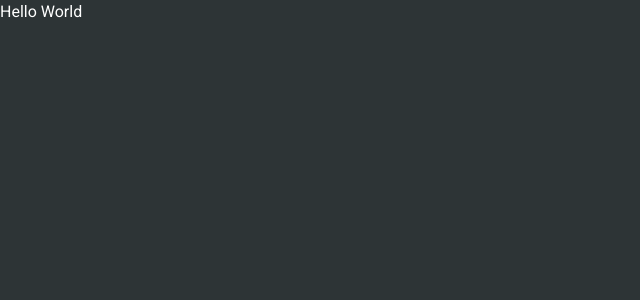
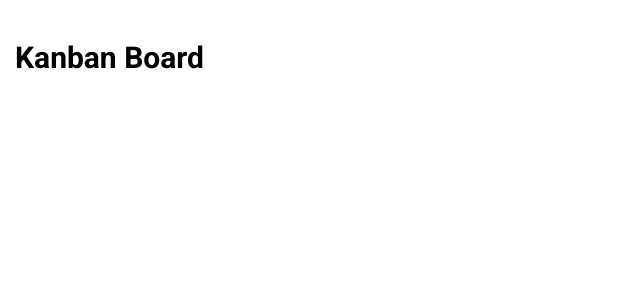
Before and after one commit to niketski/kanban-board, a React (Vite) app: page / in a window 1280 px wide. Shown: the top 300 px of the page, without its empty margins (0-640 px from the left). Built offline with nearby package versions, Linux system fonts and the light colour scheme.

Commit message:
feat: created header component

```diff
--- a/src/App.tsx
+++ b/src/App.tsx
@@ -1,10 +1,11 @@
 import './App.css'
+import Header from './components/header'
 
 function App() {
 
   return (
     <main>
-      <h1>Hello World</h1>
+      <Header title="Kanban Board"/>
     </main>
   )
 }
--- /dev/null
+++ b/src/components/header.tsx
@@ -0,0 +1,11 @@
+interface HeaderProps {
+    title: string;
+}
+
+export default function Header({ title } : HeaderProps) {
+    return (
+        <header className="px-[15px] py-[40px]">
+            <h1 className="text-3xl font-bold">{ title }</h1>
+        </header>
+    );
+}
--- a/src/index.css
+++ b/src/index.css
@@ -7,5 +7,5 @@
 }
 
 body {
-  @apply font-roboto text-[16px] bg-[#2d3436] text-white;
+  @apply font-roboto text-[16px];
 }
```
Also changed, not shown: src/global.css (added).
